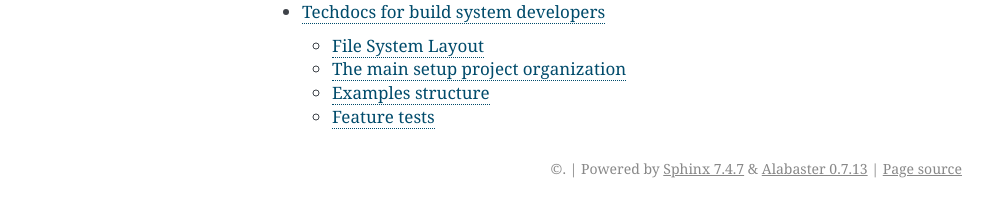
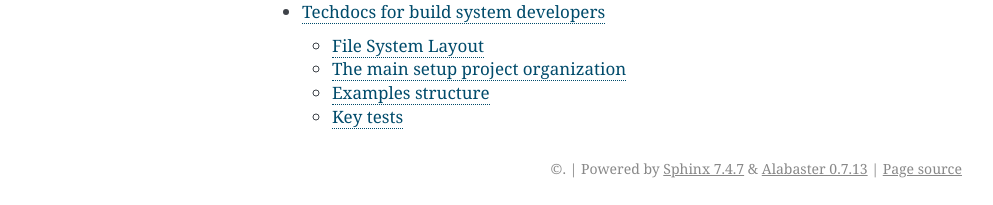
Before and after one commit to OpenCMISS/manage, a Sphinx documentation site: the page built from docs/index.rst, in a window 1280 px wide. Shown: the part 710-915 px from the top of the page, without its empty margins (148-1141 px from the left). Built offline with Sphinx 7.4.7, drawn with Linux system fonts in a browser that asks for light colours; pages that are not in the unit, such as notebooks, are missing from menus.

Commit message:
renamed feature tests to key tests

```diff
--- a/CMakeLists.txt
+++ b/CMakeLists.txt
@@ -278,7 +278,7 @@ include(OCInstall)
 # Testing
 # Need to enable testing in order for any add_test calls (see OCComponentSetupMacros) to work
 enable_testing()
-include(OCFeatureTests)
+include(OCKeyTests)
 
 ########################################################################
 # Misc targets for convenience
--- a/docs/techdocs/index.rst
+++ b/docs/techdocs/index.rst
@@ -110,9 +110,9 @@ This is far from ideal, but a quick way to see what’s working and what not.
 .. This adds in the buildlog documentation
 .. cmake-source:: ../../CMakeScripts/OCMiscFunctionsMacros.cmake
 
-.. _`featuretests`:
+.. _`keytests`:
 
-Feature tests
-=============
+Key tests
+=========
 
-.. cmake-source:: ../../CMakeScripts/OCFeatureTests.cmake
+.. cmake-source:: ../../CMakeScripts/OCKeyTests.cmake
```
Also changed, not shown: 4 other files.
